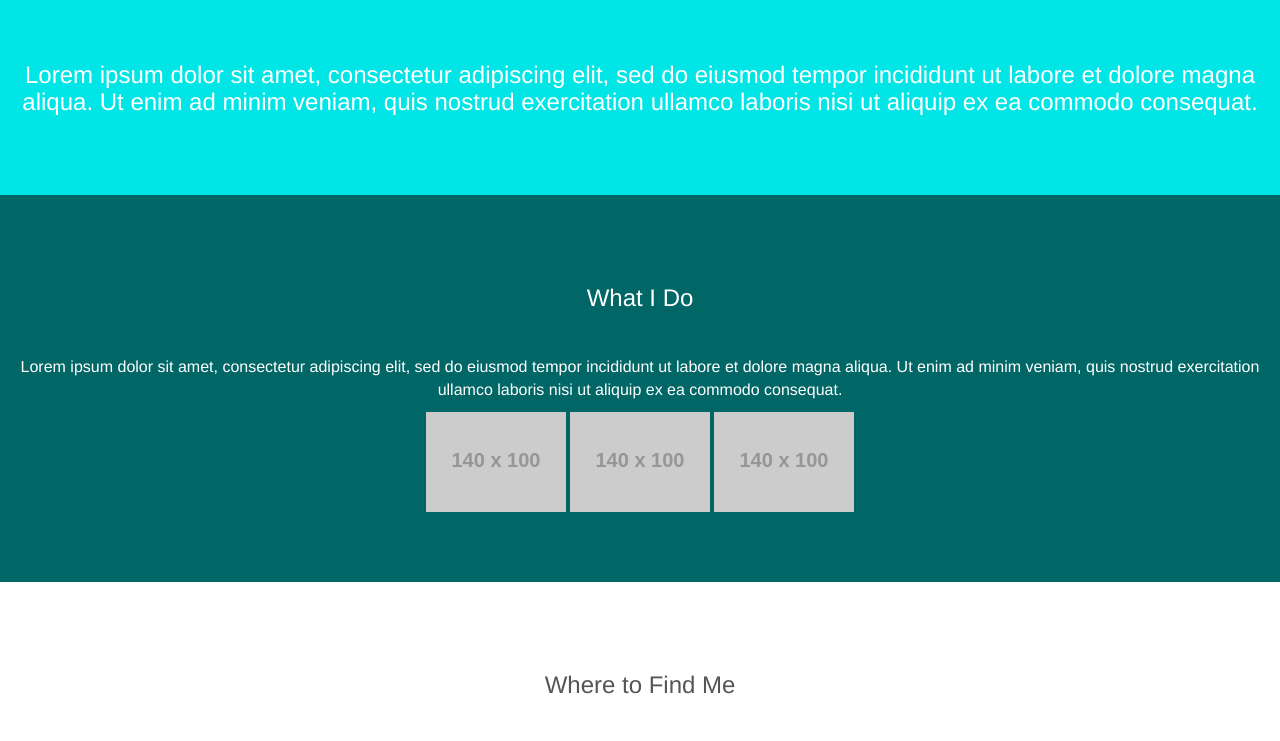
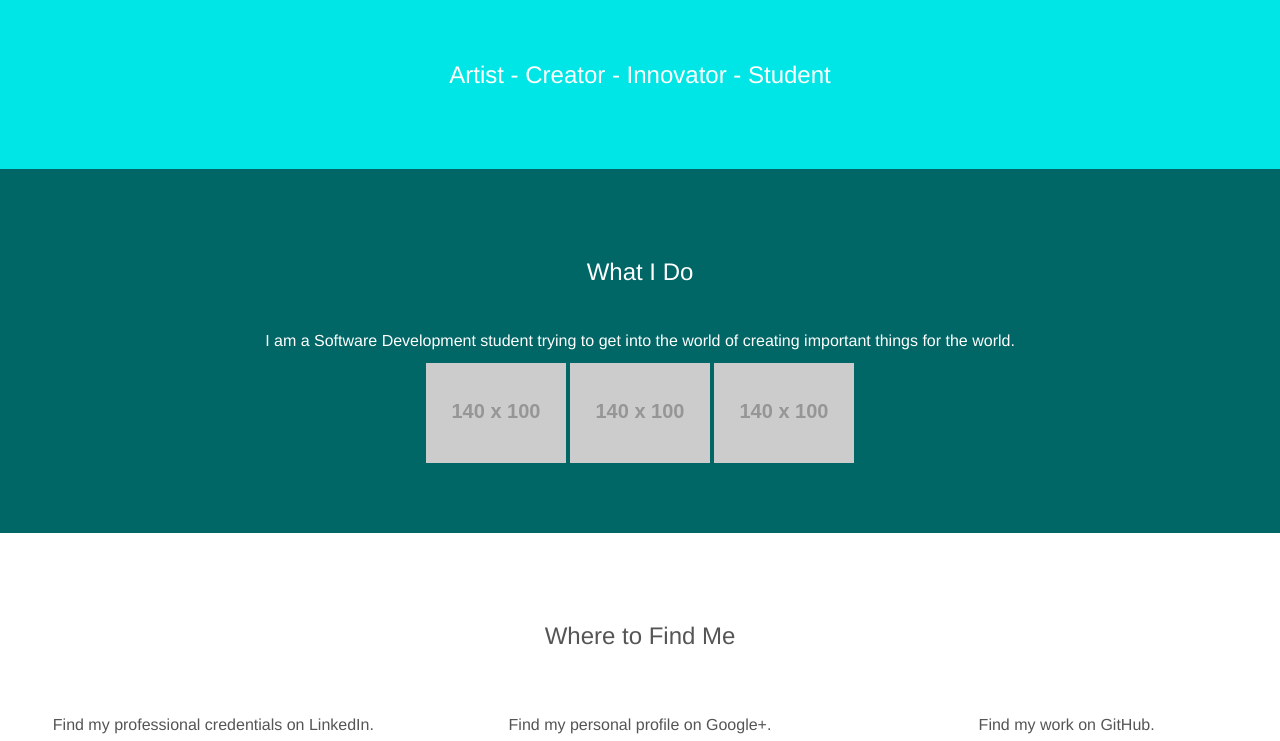
Before and after one commit to eblinder/eblinder.github.io, a plain HTML site: page index.html in a window 1280 px wide. Shown: the part 535-1276 px from the top of the page. Drawn offline with nearby package versions, Linux system fonts and the light colour scheme; placeholder pictures from the web are drawn by us.

Commit message:
Replaced Lorem Ipsum with details

```diff
--- a/index.html
+++ b/index.html
@@ -1,7 +1,7 @@
 <!DOCTYPE html>
 <html lang="en">
 <head>
-  <title>Erica's Portfolio</title>
+  <title>Erica Blinder</title>
   <meta charset="utf-8">
   <meta name="viewport" content="width=device-width, initial-scale=1">
   <link rel="stylesheet" href="index.css"/>
@@ -38,14 +38,14 @@
     <a name="about-me"></a>
   <h3 class="margin">Who I Am</h3>
   <img src="http://chrispilcher.us/img/professional.jpg" class="img-responsive img-circle margin" id="mepic" style="display:inline" alt="Professional_Me" width="350" height="350">
-  <h3>Lorem ipsum dolor sit amet, consectetur adipiscing elit, sed do eiusmod tempor incididunt ut labore et dolore magna aliqua. Ut enim ad minim veniam, quis nostrud exercitation ullamco laboris nisi ut aliquip ex ea commodo consequat.</h3>
+  <h3>Artist - Creator - Innovator - Student</h3>
 </div>
 
 <!-- Second Container -->
 <div class="container-fluid bg-2 text-center">
     <a name="portfolio"></a>
   <h3 class="margin">What I Do</h3>
-  <p>Lorem ipsum dolor sit amet, consectetur adipiscing elit, sed do eiusmod tempor incididunt ut labore et dolore magna aliqua. Ut enim ad minim veniam, quis nostrud exercitation ullamco laboris nisi ut aliquip ex ea commodo consequat. </p>
+  <p>I am a Software Development student trying to get into the world of creating important things for the world.</p>
   <img src="http://placehold.it/140x100">
   <img src="http://placehold.it/140x100">
   <img src="http://placehold.it/140x100">
@@ -57,18 +57,18 @@
   <h3 class="margin">Where to Find Me</h3><br>
   <div class="row">
     <div class="col-sm-4">
-      <p>Lorem ipsum dolor sit amet, consectetur adipisicing elit, sed do eiusmod tempor incididunt ut labore et dolore magna aliqua.</p>
+      <p>Find my professional credentials on LinkedIn.</p>
         <a href="https://www.linkedin.com/in/erica-blinder-23777510a"><img src="https://cdn3.iconfinder.com/data/icons/free-social-icons/67/linkedin_circle_color-256.png" alt="LinkedInIcon" style="border:0;width:32px;height:32px;"/></a>
     </div>
     <div class="col-sm-4">
-      <p>Lorem ipsum dolor sit amet, consectetur adipisicing elit, sed do eiusmod tempor incididunt ut labore et dolore magna aliqua.</p>
+      <p>Find my personal profile on Google+.</p>
       <!-- Place this code where you want the badge to render. -->
 <a href="https://plus.google.com/u/0/115207452471685793222">
 <img src="https://assets.materialup.com/uploads/b8f2348a-dfa8-4c0a-b696-112e1c293b95/googleplus-logos-02.png" alt="Google+" style="border:0;width:32px;height:32px;"/>
 </a>
     </div>
     <div class="col-sm-4">
-      <p>Lorem ipsum dolor sit amet, consectetur adipisicing elit, sed do eiusmod tempor incididunt ut labore et dolore magna aliqua.</p>
+      <p>Find my work on GitHub.</p>
       <a href="https://github.com/eblinder"><img src="https://assets-cdn.github.com/images/modules/logos_page/GitHub-Mark.png" style="border:0;width:32px;height:32px;"/></a>
     </div>
   </div>
```
